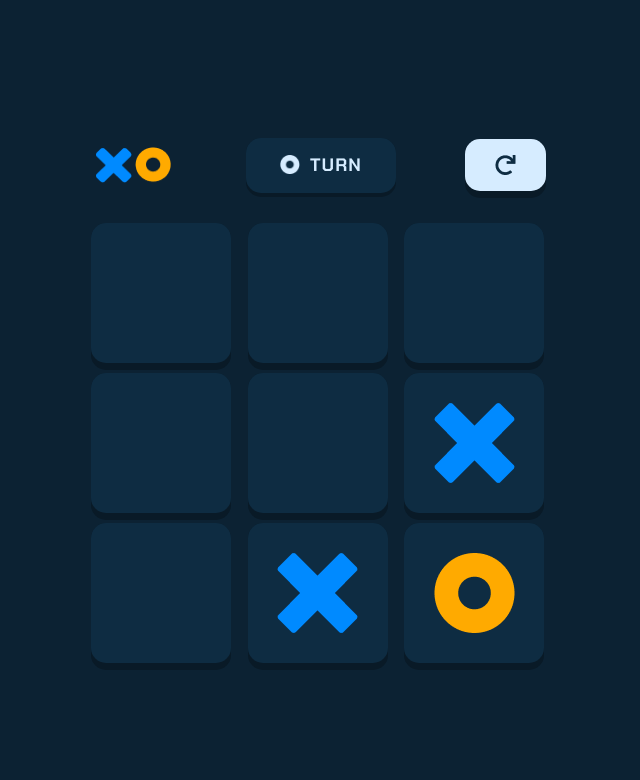
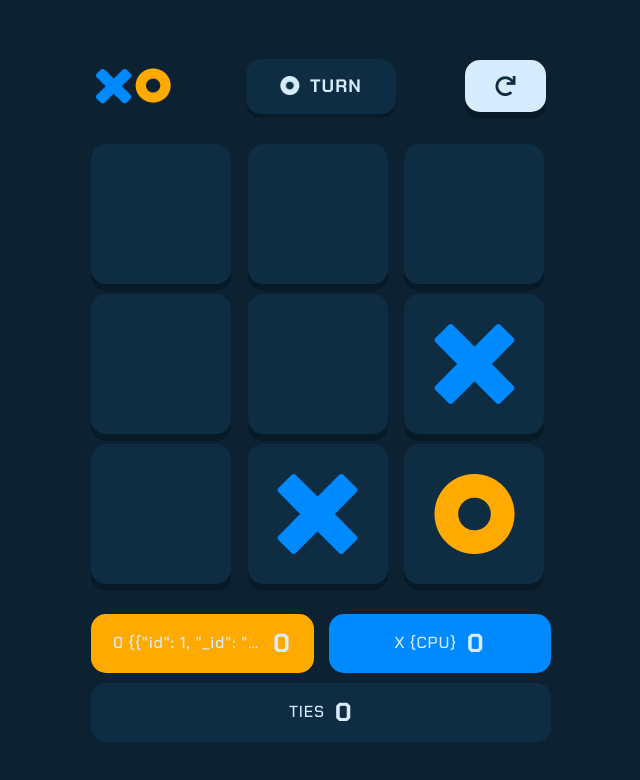
Before and after one commit to AlexanderMatveev2908/REACT__X0, a React (Vite) app: page /game in a window 1280 px wide. Shown: the top 780 px of the page, without its empty margins (319-959 px from the left). Built offline with nearby package versions, Linux system fonts and the light colour scheme; sample sign-in values are in the browser's storage; a web font is replaced by a local one.

Commit message:
made btn ties

```diff
--- a/src/features/Game/Game.tsx
+++ b/src/features/Game/Game.tsx
@@ -2,9 +2,10 @@ import { FC, useEffect, useRef } from "react";
 import Header from "./components/Header";
 import { useDispatch, useSelector } from "react-redux";
 import { DispatchType, RootStateType } from "../../store/store";
-import MainContent from "./components/MainContent";
 import { establishEndGame } from "../../lib/CPUMove";
 import { finishGame } from "./gameSlice";
+import KeeperScore from "./components/KepperScore/KeeperScore";
+import MainContent from "./components/MainContent/MainContent";
 
 const Game: FC = () => {
   const dispatch: DispatchType = useDispatch();
@@ -13,7 +14,8 @@ const Game: FC = () => {
 
   useEffect(() => {
     const listenEndGame = () => {
-      if (typeof gameState.currWinner !== "object") return;
+      if (typeof gameState.currWinner !== "object" || gameState.isSuccess)
+        return;
 
       const res = establishEndGame(gameState);
       if (typeof res === "string") dispatch(finishGame(res));
@@ -28,6 +30,8 @@ const Game: FC = () => {
       </div>
 
       <MainContent {...{ gameState, dispatch, clickRefCLear }} />
+
+      <KeeperScore {...{ gameState }} />
     </div>
   );
 };
--- /dev/null
+++ b/src/features/Game/components/KepperScore/KeeperScore.tsx
@@ -0,0 +1,36 @@
+import { FC, useState } from "react";
+import { GameStateType } from "../../gameSlice";
+import { useSelector } from "react-redux";
+import { RootStateType } from "../../../../store/store";
+import ScoreShow from "./ScoreShow";
+import { v4 } from "uuid";
+
+type PropsType = {
+  gameState: GameStateType;
+};
+
+const KeeperScore: FC<PropsType> = ({ gameState }) => {
+  const user = useSelector((state: RootStateType) => state.auth.user);
+  const [ids] = useState(Array.from({ length: 2 }, () => v4()));
+
+  return (
+    <div className="w-full grid grid-cols-2 gap-x-[15px] gap-y-[10px]">
+      {ids.map((id, i) => (
+        <ScoreShow
+          key={id}
+          {...{
+            gameState,
+            player: !i ? "user" : "CPU",
+            playerName: !i ? (user as string) : "CPU",
+          }}
+        />
+      ))}
+
+      <div className="w-full col-span-2 flex justify-center items-center py-[10px] bg-[#0e2c42] gap-[10px] rounded-[15px]">
+        <span className="txt__b">TIES</span>
+        <span className="txt__h_md">{gameState.ties}</span>
+      </div>
+    </div>
+  );
+};
+export default KeeperScore;
--- /dev/null
+++ b/src/features/Game/components/KepperScore/ScoreShow.tsx
@@ -0,0 +1,33 @@
+import { FC } from "react";
+import { setStyle } from "../../../../lib/styleSetter";
+import { GameStateType } from "../../gameSlice";
+
+type PropsType = {
+  gameState: GameStateType;
+  player: "user" | "CPU";
+  playerName: string;
+};
+
+const ScoreShow: FC<PropsType> = ({ gameState, player, playerName }) => {
+  return (
+    <div
+      className={`w-full py-[10px] px-[15px] flex justify-center items-center gap-[10px] rounded-[15px]`}
+      {...setStyle({
+        backgroundColor:
+          gameState[player].mark === "X"
+            ? "var(--blue_pr__1)"
+            : "var(--orange__0)",
+      })}
+    >
+      <div className="max-w-[150px] truncate">
+        <span className="txt__b">{gameState[player].mark}&nbsp;</span>
+        <span className="txt__b">{`{${playerName}}`}</span>
+      </div>
+
+      <div className="w-fit">
+        <span className="txt__h_md">{gameState[player].score}</span>
+      </div>
+    </div>
+  );
+};
+export default ScoreShow;
--- a/src/features/Game/gameSlice.ts
+++ b/src/features/Game/gameSlice.ts
@@ -23,6 +23,7 @@ export interface GameStateType {
   currWinner: EndGameType;
   gridGame: CellType[];
   isPending: boolean;
+  isSuccess: boolean;
 }
 
 const savedData = sessionStorage.getItem("gameState");
@@ -44,6 +45,7 @@ const initState: GameStateType = savedData
       ties: 0,
       gridGame: Array.from({ length: 9 }, () => ({ id: v4(), val: null })),
       isPending: false,
+      isSuccess: false,
     };
 
 const gameSlice = createSlice({
@@ -106,6 +108,7 @@ const gameSlice = createSlice({
       state.currWinner = action.payload;
 
       state.isPending = false;
+      state.isSuccess = true;
       state.CPU.hasMoved = true;
       state.user.hasMoved = true;
 
--- a/src/lib/CPUMove.ts
+++ b/src/lib/CPUMove.ts
@@ -59,7 +59,7 @@ export const establishEndGame = (gameState: GameStateType): EndGameType => {
   if (winner === null && vals.every((el) => typeof el?.val === "string"))
     winner = "tie";
 
-  if (typeof winner === "string") {
+  if (typeof winner === "string" && !gameState.isSuccess) {
     const newState: GameStateType = {
       ...gameState,
       isPending: false,
```
Also changed, not shown: src/features/Game/components/MainContent/Cell.tsx (renamed from src/features/Game/components/Cell.tsx, +7 -7 lines), src/features/Game/components/MainContent/MainContent.tsx (renamed from src/features/Game/components/MainContent.tsx, +10 -5 lines).
